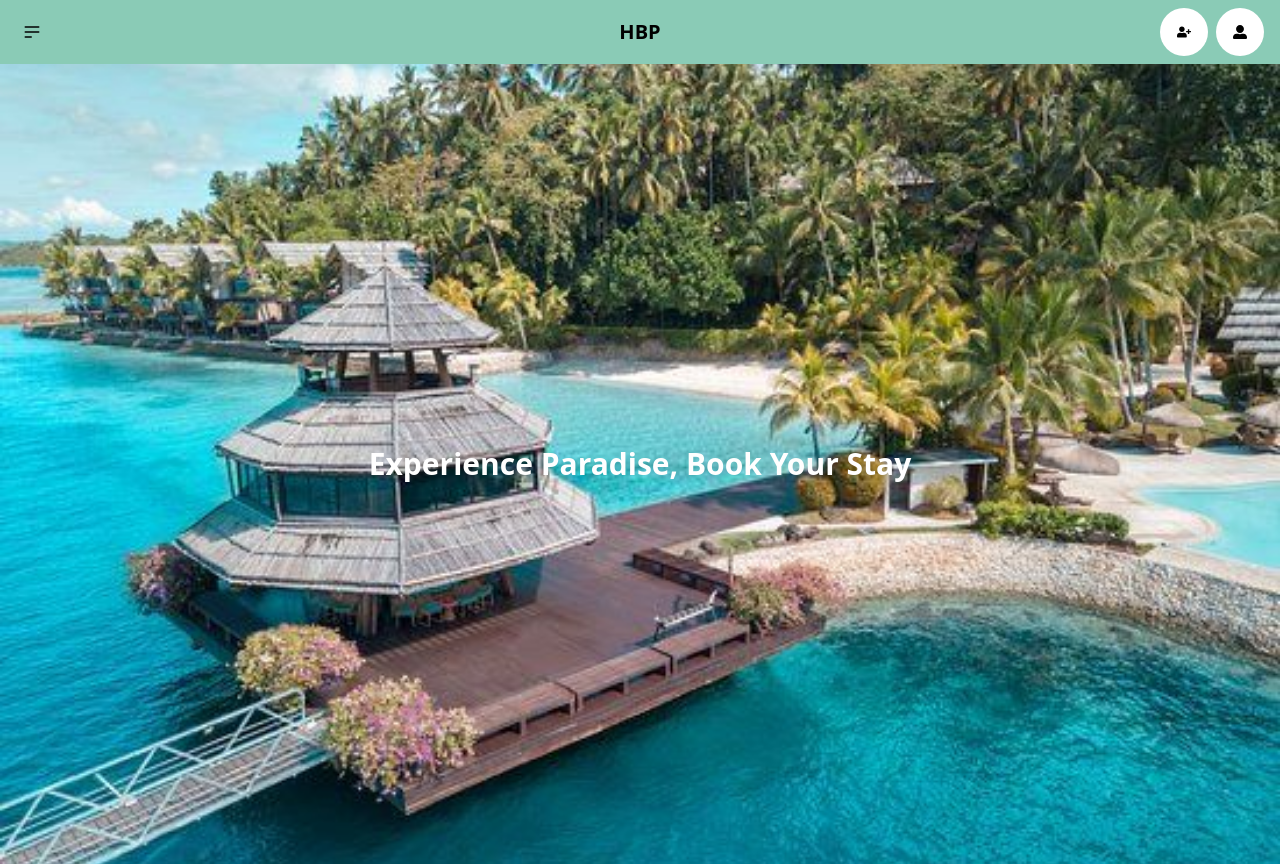
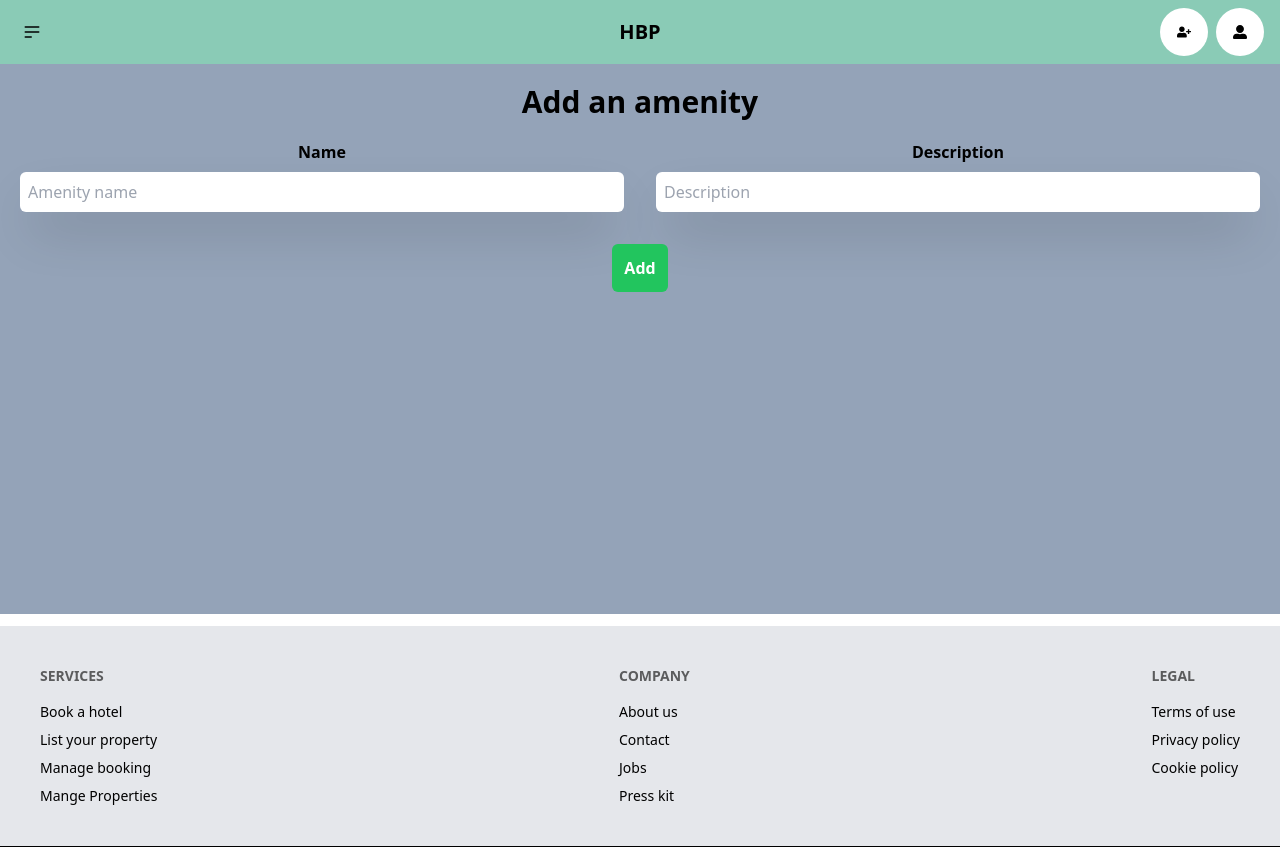
Before and after one commit to iamganeshsalunkhe/Hotel-Booking-Project, a React (Vite) app in the folder Frontend/: page /amenity/add in a window 1280 px wide. Shown: the top 866 px of the page. Built offline with nearby package versions, Linux system fonts and the light colour scheme; no server answers.

Commit message:
Add an amenity and Delete an amenity functionality add

```diff
--- a/Frontend/src/App.jsx
+++ b/Frontend/src/App.jsx
@@ -8,8 +8,10 @@ import Propertypage from "./Pages/Propertypage";
 import "./index.css";
 import Profilepage from "./Pages/Profilepage";
 import Addpropertypage from "./Pages/Addpropertypage";
-// import Editproperty from "./Components/Editproperty";
 import Editpropertypage from "./Pages/Editpropertypage";
+import Amenitypage from './Pages/Amenitypage';
+
+import Addamenitypage from "./Pages/Addamenitypage";
 
 function App() {
   return (
@@ -21,6 +23,8 @@ function App() {
         <Route path="property" element={<Propertypage />}/>
         <Route path="property/add" element={<Addpropertypage   />}/>
         <Route path="property/edit" element={<Editpropertypage/>}/>
+        <Route path="amenity" element={<Amenitypage/>}/>
+        <Route path="amenity/add" element={<Addamenitypage/>}/>
         <Route path="account" element={<Profilepage/>}/>
         <Route path="*" element={<Homepage />} />
       </Routes>
--- /dev/null
+++ b/Frontend/src/Components/AddAmenity.jsx
@@ -0,0 +1,91 @@
+import { useState } from "react";
+import axios from "axios";
+import { useNavigate } from "react-router-dom";
+
+function AddAmenity() {
+
+  const navigate = useNavigate();
+  // hold list of amenities
+  const [amenity, setAmenity] = useState([]);
+
+  const [currentAmenity, setCurrentAmenity] = useState({
+    name: "",
+    description: "",
+  });
+
+  //handle changes in input fields
+  function handleChange(e) {
+    const { name, value } = e.target;
+    setCurrentAmenity({ ...currentAmenity, [name]: value });
+  }
+
+  // handle adding a new amenity
+  async function addAmenity() {
+    if (currentAmenity.name) {
+      try {
+        // now send POST request
+        const response = await axios.post(
+          "http://localhost:4100/amenities",
+          currentAmenity
+        );
+        setAmenity([...amenity, response.data]);
+        setCurrentAmenity({
+          name: "",
+          description: ""
+        });
+        navigate('/amenity')
+      } catch (error) {
+        console.log(error);
+        console.error("Error adding a amenity:", error);
+      }
+    }
+  }
+
+  return (
+    <div className="p-5 text-center bg-slate-400 h-[550px]">
+      <h1 className="text-3xl font-bold">Add an amenity</h1>
+      <div className="mt-5 grid grid-cols-2 gap-8 ">
+        <div className="col-span-1">
+          <label htmlFor="amenityname" className="block font-bold text-black">
+            Name
+          </label>
+          <input
+            id="amenityname"
+            name="name"
+            type="text"
+            value={currentAmenity.name}
+            onChange={handleChange}
+            className="mt-2 w-full border-gray-300 block rounded-md p-2 shadow-2xl"
+            placeholder="Amenity name"
+          />
+        </div>
+        <div className="col-span-1">
+          <label htmlFor="description" className="block font-bold text-black">
+            Description
+          </label>
+          <input
+            id="description"
+            name="description"
+            type="text"
+            value={currentAmenity.description}
+            onChange={handleChange}
+            className="mt-2 w-full border-gray-300 block rounded-md p-2 shadow-2xl"
+            placeholder="Description"
+          />
+        </div>
+
+        {/* submit button for adding amenity */}
+        <div className="col-span-2 text-center ">
+          <button
+            onClick={addAmenity}
+            className="bg-green-500  rounded-md p-3 font-semibold hover:bg-green-600 text-white"
+          >
+            Add
+          </button>
+        </div>
+      </div>
+    </div>
+  );
+}
+
+export default AddAmenity;
--- a/Frontend/src/Components/Card.jsx
+++ b/Frontend/src/Components/Card.jsx
@@ -6,7 +6,6 @@ function Card({ item ,onEdit,onDelete}) {
         <figure>
           <img
             src={
-              item.image ||
               "https://ad962edbae8ba7b03b7f-d10007df79b5b7a4e475a291e50a08cf.ssl.cf3.rackcdn.com/2904/take-over-a-hotel.png?tr=n-tile"
             }
             alt="properties"
--- /dev/null
+++ b/Frontend/src/Components/CardForAmenity.jsx
@@ -0,0 +1,20 @@
+/* eslint-disable react/prop-types */
+function CardForAmenity({amenity, onDelete}) {
+  return (
+    <div>
+      <div className="card bg-gray-700 text-white m-3 w-96">
+        <div className="card-body">
+          <h2 className="card-title font-sans text-2xl ">{amenity.name}</h2>
+          <div>
+          <p className="font-semibold text-md ">{amenity.description}</p>
+          </div>
+            <div className="card-actions justify-end">
+              <button className="btn bg-red-500 " onClick={()=>onDelete(amenity.amenityId)}>Delete</button>
+            </div>
+        </div>
+      </div>
+    </div>
+  );
+}
+
+export default CardForAmenity;
--- /dev/null
+++ b/Frontend/src/Pages/Addamenitypage.jsx
@@ -0,0 +1,15 @@
+import AddAmenity from "../Components/AddAmenity"
+import Footer from "../Components/Footer"
+import Navbar from "../Components/Navbar"
+
+function Addamenitypage() {
+    return (
+        <div>
+            <Navbar/>
+            <AddAmenity/>
+            <Footer/>
+        </div>
+    )
+}
+
+export default Addamenitypage
--- a/Frontend/src/Pages/Amenitypage.jsx
+++ b/Frontend/src/Pages/Amenitypage.jsx
@@ -2,8 +2,12 @@ import { useEffect, useState } from "react"
 import Navbar from "../Components/Navbar"
 import axios from "axios";
 import CardForAmenity from '../Components/CardForAmenity';
+import { useNavigate } from "react-router-dom";
+import Footer from "../Components/Footer";
+import toast from "react-hot-toast";
 
 function Amenitypage() {
+    const navigate = useNavigate();
     const [amenities,setAmenities] = useState([]);
 
     useEffect(()=>{
@@ -18,22 +22,56 @@ function Amenitypage() {
         getAmenities();
     },[]);
 
+
+    function handleAddButton(){
+        navigate('add')
+    }
+
+    async function handleDeleteButton(amenityId){
+        try {
+            const confirmDelete = window.confirm("Do you really want to delete this amenity");
+            if (confirmDelete){
+                await axios.delete(`http://localhost:4100/amenities/${amenityId}`);
+                setAmenities(amenities.filter(amenity=>amenity.amenityId !== amenityId));
+                toast.success("An amenity deleted successfully!")
+            }
+        } catch (error) {
+
+            toast.error("Problem while deleting an amenity!!")
+            console.error("Error deleting amenity");
+
+        }
+    }
+
     return (
       <div>
-            <Navbar/>
-            <div className="m-2 text-center text-3xl font-bold font-sans">
-                <h1>Amenities for the properties
-                </h1>
+        <Navbar />
+        <div className="">
+          <div className="m-2 text-center   border-2 w-1/2 mx-auto bg-gray-600 text-white p-2 rounded-md">
+            <h1 className="text-3xl font-bold font-sans">Amenities </h1>
           </div>
           <div className="mt-12 grid grid-cols-3">
-                {amenities.map((amenity)=>(
-                    <CardForAmenity key = {amenity.amenityId}
+            {amenities.map((amenity) => (
+              <CardForAmenity
+              key={amenity.amenityId}
               amenity={amenity}
+              onDelete={handleDeleteButton}
+
               />
             ))}
           </div>
+          <div className="text-center p-2 ">
+            <button
+              className="bg-green-500 rounded-md p-2 text-white hover:bg-green-700 "
+              onClick={handleAddButton}
+            >
+              Add
+            </button>
           </div>
-    )
+        </div>
+        <Footer />
+      </div>
+    );
 }
 
 export default Amenitypage
```
Lines whose indentation alone changed are shown as unchanged.
